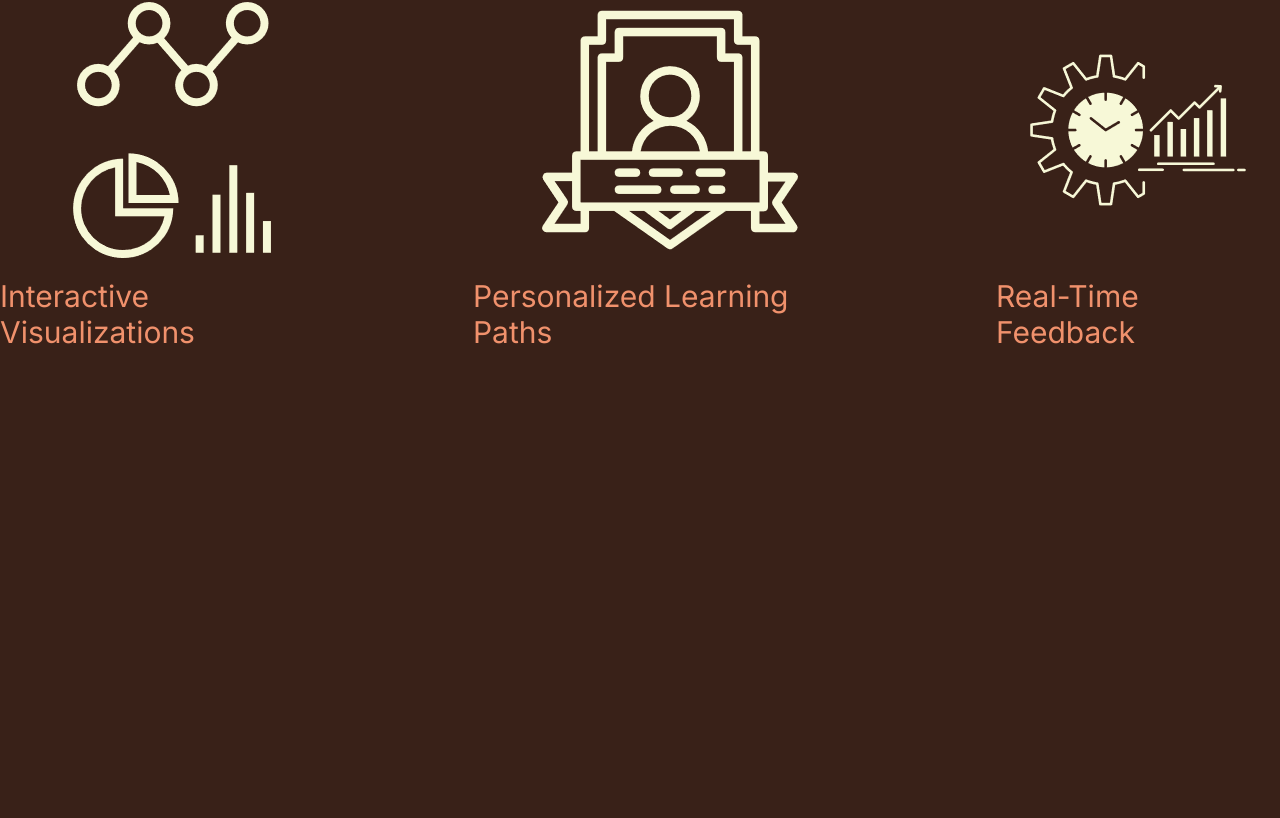
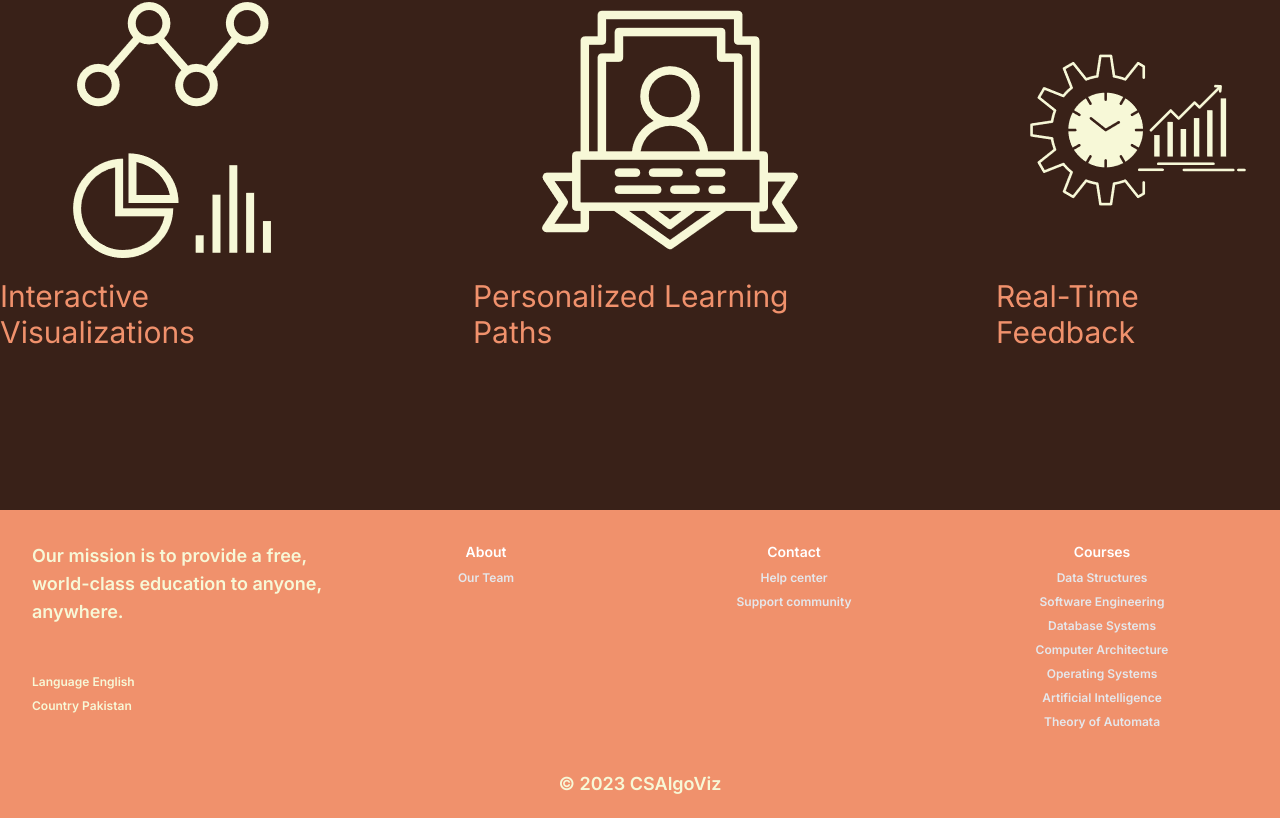
Before and after one commit to maazaak/CSAlgoViz, a Next.js app: page / in a window 1280 px wide. Shown: the part 818-1636 px from the top of the page. Before the commit the page ends 1328 px from the top, so only its background shows below. Built offline with nearby package versions, Linux system fonts and the light colour scheme.

Commit message:
footer completed

```diff
--- /dev/null
+++ b/src/app/Components/Footer.jsx
@@ -0,0 +1,71 @@
+"use client";
+import React from "react";
+import Link from "next/link";
+
+const FooterLink = ({ href, children }) => (
+    <Link
+      href={href}
+      className="flex justify-center items-center block text-gray-200 text-xs text-m hover:text-white transition-colors duration-300 mb-2"
+    >
+      {children}
+    </Link>
+  );
+
+  const FooterSection = ({ title, children }) => (
+    <div>
+      <h5 className="text-white text-sm mb-2 flex justify-center items-center">{title}</h5>
+      {children}
+    </div>
+  );
+
+const Footer = () => {
+    return (
+        <footer >
+
+            <div className="bg-[#f0916c] text-[#f7f8d7] font-semibold text-lg flex justify-center items-center">
+
+
+            <div className="grid grid-cols-4 gap-4 m-8">
+                <div>
+                    <div className="flex justify-center items-center mb-12">
+                    <h5>Our mission is to provide a free, world-class education to anyone, anywhere.</h5>
+
+                    </div>
+                    <p className="text-xs mb-2">Language  English</p>
+                    <p className="text-xs">Country  Pakistan</p>
+
+                </div>
+                <FooterSection title="About">
+                    <FooterLink href="#">Our Team</FooterLink>
+
+                     </FooterSection>
+
+                     <FooterSection title="Contact">
+                    <FooterLink href="#">Help center</FooterLink>
+                    <FooterLink href="#">Support community</FooterLink>
+
+                     </FooterSection>
+
+                        <FooterSection title="Courses">
+                    <FooterLink href="#">Data Structures</FooterLink>
+                    <FooterLink href="#">Software Engineering</FooterLink>
+                    <FooterLink href="#">Database Systems</FooterLink>
+                    <FooterLink href="#">Computer Architecture</FooterLink>
+                    <FooterLink href="#">Operating Systems</FooterLink>
+                    <FooterLink href="#">Artificial Intelligence</FooterLink>
+                    <FooterLink href="#">Theory of Automata</FooterLink>
+
+                     </FooterSection>
+
+                </div>
+
+                </div>
+            <div className="bg-[#f0916c] text-[#f7f8d7] font-semibold text-lg flex justify-center items-center pb-5">
+
+        <p>© 2023 CSAlgoViz</p>
+        </div>
+        </footer>
+);
+};
+
+export default Footer;
--- a/src/app/layout.js
+++ b/src/app/layout.js
@@ -1,12 +1,13 @@
 import { Inter } from "next/font/google";
 import "./globals.css";
 import Navbar from "./Components/Navbar";
+import Footer from "./Components/Footer";
 
 const inter = Inter({ subsets: ["latin"] });
 
 export const metadata = {
-  title: "Create Next App",
-  description: "Generated by create next app",
+  title: "CSAlgoViz",
+  description: "Computer Science Algorithms Visualizer",
 };
 
 export default function RootLayout({ children }) {
@@ -15,6 +16,7 @@ export default function RootLayout({ children }) {
       <body className={inter.className}>
         <Navbar />
         {children}
+        <Footer/>
       </body>
     </html>
   );
```
